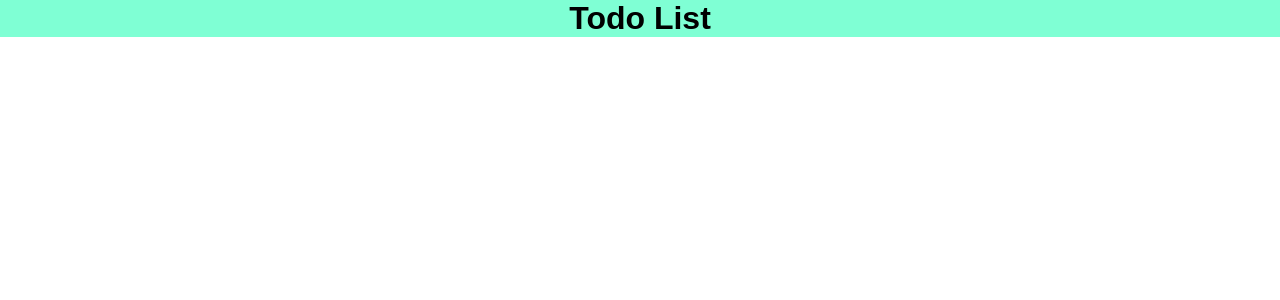
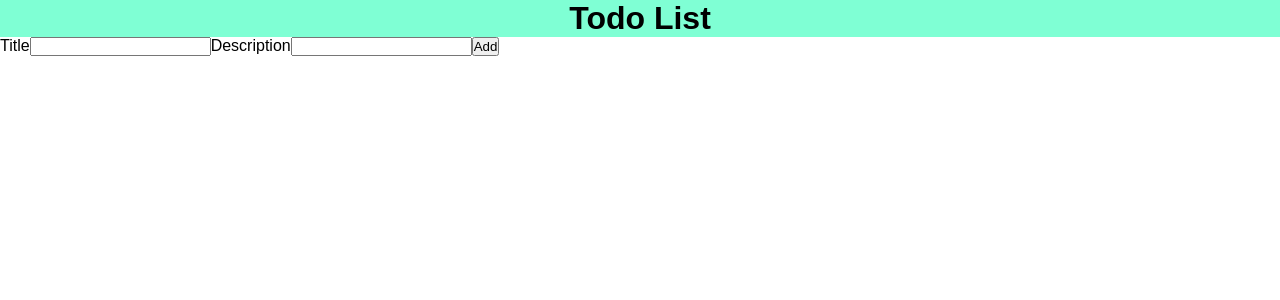
Before and after one commit to moaberglund/react-todo, a React (Vite) app: page / in a window 1280 px wide. Shown: the top 300 px of the page. Built offline with nearby package versions, Linux system fonts and the light colour scheme; a web font is replaced by a local one.

Commit message:
form component

```diff
--- a/src/App.tsx
+++ b/src/App.tsx
@@ -1,5 +1,6 @@
 
 import Header from './components/header'
+import ToDoForm from './components/ToDoForm'
 
 function App() {
 
@@ -7,6 +8,8 @@ function App() {
     <>
     <Header />
 
+    <ToDoForm />
+
     </>
   )
 }
--- /dev/null
+++ b/src/components/ToDoForm.tsx
@@ -0,0 +1,17 @@
+
+const ToDoForm = () => {
+  return (
+    <form className="todo-form">
+        <label htmlFor="title">Title</label>
+        <input type="text" id="title" name="title" />
+
+        <label htmlFor="description">Description</label>
+        <input type="text" id="description" name="description" />
+
+        <button type="submit">Add</button>
+
+    </form>
+  )
+}
+
+export default ToDoForm
```
